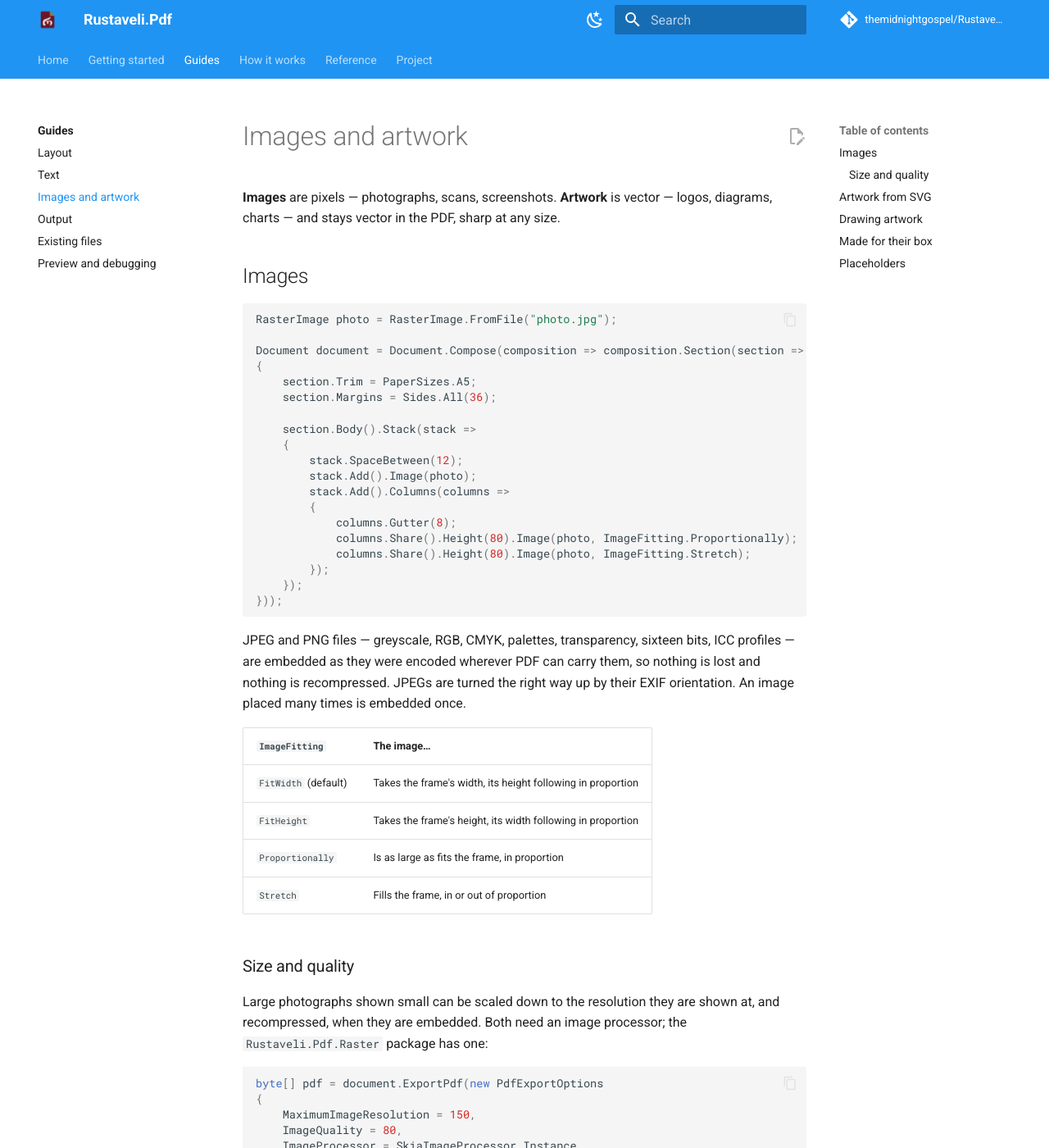
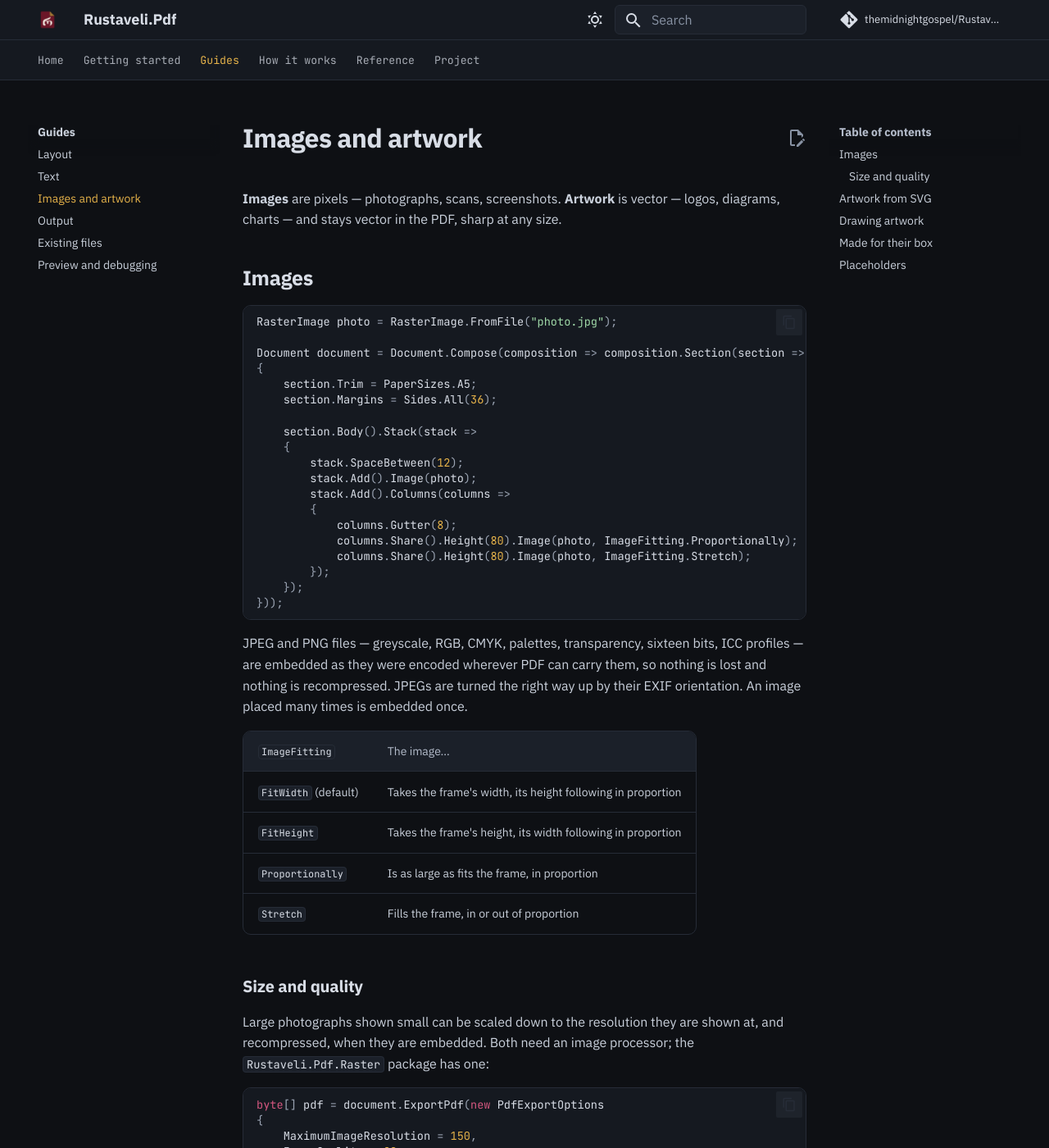
Before and after one commit to themidnightgospel/Rustaveli.Pdf, an MkDocs documentation site: the page built from docs/guide/images-and-artwork.md, in a window 1280 px wide and 1400 px high. Shown: the whole window at 82% size. Built offline with MkDocs 1.6.1 and Material for MkDocs 9.7.7, drawn with Linux system fonts in a browser that asks for light colours; comment, search, counter and statistics services are not loaded.

Commit message:
Give the site an editor's look
Dark by default, with a light scheme behind the toggle and the header dark in both, like an editor's chrome. IBM Plex Sans and JetBrains Mono; code blocks as editor panes with the file's name as a tab; gold callouts; ruled tables whose names stay whole. Set through Material's own variables, so every component follows.

```diff
--- /dev/null
+++ b/docs/stylesheets/workbench.css
@@ -0,0 +1,238 @@
+/*
+  The site's look: a code editor's. Dark by default, with a light scheme behind the toggle; the header stays dark in
+  both, like an editor's chrome. Colours are set through Material's own variables, so every component follows them.
+*/
+
+:root > * {
+  --rp-gold: #e6b34a;
+  --rp-wine: #d4577f;
+  --rp-chrome: #151920;
+  --rp-chrome-raised: #1b2029;
+  --rp-chrome-line: #262c37;
+  --rp-chrome-fg: #d8dde6;
+  --rp-chrome-muted: #8892a3;
+
+  --md-primary-fg-color: var(--rp-chrome);
+  --md-primary-fg-color--light: var(--rp-chrome-raised);
+  --md-primary-fg-color--dark: #0e1014;
+  --md-primary-bg-color: var(--rp-chrome-fg);
+  --md-primary-bg-color--light: var(--rp-chrome-muted);
+}
+
+[data-md-color-scheme="slate"] {
+  --md-hue: 220;
+  --rp-line: #262c37;
+  --rp-raised: #1b2029;
+  --rp-callout: rgba(230, 179, 74, 0.07);
+  --rp-callout-line: rgba(230, 179, 74, 0.35);
+
+  --md-default-bg-color: #0e1014;
+  --md-default-fg-color: #d8dde6;
+  --md-default-fg-color--light: #b4bccb;
+  --md-default-fg-color--lighter: #8892a3;
+  --md-default-fg-color--lightest: #262c37;
+  --md-accent-fg-color: var(--rp-gold);
+  --md-typeset-color: #c9d0db;
+  --md-typeset-a-color: var(--rp-gold);
+  --md-code-bg-color: #151920;
+  --md-code-fg-color: #d8dde6;
+  --md-code-hl-color: rgba(230, 179, 74, 0.12);
+  --md-code-hl-keyword-color: #d4577f;
+  --md-code-hl-string-color: #9fd8a7;
+  --md-code-hl-number-color: #e6b34a;
+  --md-code-hl-constant-color: #e6b34a;
+  --md-code-hl-function-color: #8cb4ff;
+  --md-code-hl-name-color: #d8dde6;
+  --md-code-hl-variable-color: #d8dde6;
+  --md-code-hl-operator-color: #9aa3b2;
+  --md-code-hl-punctuation-color: #9aa3b2;
+  --md-code-hl-comment-color: #6b7487;
+  --md-code-hl-generic-color: #8892a3;
+  --md-code-hl-special-color: #e6b34a;
+  --md-footer-bg-color: #0b0d10;
+  --md-footer-bg-color--dark: #08090b;
+}
+
+[data-md-color-scheme="default"] {
+  --rp-line: #e2e5ea;
+  --rp-raised: #f3f4f7;
+  --rp-callout: #fbf5e8;
+  --rp-callout-line: #e5c98c;
+
+  --md-default-bg-color: #ffffff;
+  --md-default-fg-color: #161a21;
+  --md-accent-fg-color: #a8771f;
+  --md-typeset-color: #262b33;
+  --md-typeset-a-color: #8a5a12;
+  --md-code-bg-color: #f6f7f9;
+  --md-code-fg-color: #1d222a;
+  --md-code-hl-color: rgba(168, 119, 31, 0.12);
+  --md-code-hl-keyword-color: #a3214d;
+  --md-code-hl-string-color: #1f6b35;
+  --md-code-hl-number-color: #9a5b00;
+  --md-code-hl-constant-color: #9a5b00;
+  --md-code-hl-function-color: #1554a8;
+  --md-code-hl-name-color: #1d222a;
+  --md-code-hl-variable-color: #1d222a;
+  --md-code-hl-operator-color: #59616d;
+  --md-code-hl-punctuation-color: #59616d;
+  --md-code-hl-comment-color: #8a919a;
+  --md-code-hl-generic-color: #59616d;
+  --md-code-hl-special-color: #9a5b00;
+  --md-footer-bg-color: var(--rp-chrome);
+  --md-footer-bg-color--dark: #0e1014;
+}
+
+/* The chrome: header and tabs read as an editor's title bar. */
+.md-header,
+.md-tabs {
+  background-color: var(--rp-chrome);
+  color: var(--rp-chrome-fg);
+}
+
+.md-header {
+  box-shadow: none;
+  border-bottom: 1px solid var(--rp-chrome-line);
+}
+
+.md-header--shadow {
+  box-shadow: none;
+}
+
+.md-tabs {
+  border-bottom: 1px solid var(--rp-chrome-line);
+}
+
+.md-tabs__link {
+  font-family: var(--md-code-font-family);
+  font-size: 0.66rem;
+  opacity: 0.75;
+}
+
+.md-tabs__item--active .md-tabs__link {
+  color: var(--rp-gold);
+  opacity: 1;
+}
+
+.md-header__title {
+  font-weight: 600;
+}
+
+.md-search__form {
+  background-color: var(--rp-chrome-raised);
+  border: 1px solid var(--rp-chrome-line);
+  border-radius: 6px;
+}
+
+/* Headings: tight and plain, as on the home page. */
+.md-typeset h1 {
+  color: var(--md-default-fg-color);
+  font-weight: 600;
+  letter-spacing: -0.02em;
+}
+
+.md-typeset h2,
+.md-typeset h3 {
+  color: var(--md-default-fg-color);
+  font-weight: 600;
+  letter-spacing: -0.01em;
+}
+
+/* Navigation: the current page is marked as an editor marks the open file. */
+.md-nav__link--active {
+  color: var(--md-accent-fg-color);
+  font-weight: 500;
+}
+
+/* Code blocks: editor panes, with the file's name as a tab when the block names one. */
+.md-typeset .highlight,
+.md-typeset pre {
+  border-radius: 10px;
+}
+
+.md-typeset .highlight {
+  border: 1px solid var(--rp-line);
+  overflow: hidden;
+}
+
+.md-typeset .highlight pre {
+  margin: 0;
+  border-radius: 0;
+}
+
+.md-typeset .highlight span.filename {
+  display: flex;
+  align-items: center;
+  gap: 0.5em;
+  margin: 0;
+  padding: 0.55em 1em;
+  border-bottom: 1px solid var(--rp-line);
+  border-radius: 0;
+  background-color: var(--rp-raised);
+  color: var(--md-default-fg-color--light);
+  font-family: var(--md-code-font-family);
+  font-size: 0.7rem;
+  font-weight: 400;
+  box-shadow: inset 0 -2px 0 var(--rp-gold);
+}
+
+.md-typeset .highlight span.filename + pre {
+  margin-top: 0;
+}
+
+.md-typeset :not(pre) > code {
+  border: 1px solid var(--rp-line);
+  border-radius: 4px;
+  background-color: var(--rp-raised);
+}
+
+/* Callouts: a gold note, never a coloured box per kind. */
+.md-typeset .admonition,
+.md-typeset details {
+  border: 1px solid var(--rp-callout-line);
+  border-radius: 10px;
+  background-color: var(--rp-callout);
+  box-shadow: none;
+  font-size: 0.72rem;
+}
+
+.md-typeset .admonition > .admonition-title,
+.md-typeset details > summary {
+  background-color: transparent;
+  color: var(--md-accent-fg-color);
+  font-weight: 600;
+}
+
+.md-typeset .admonition > .admonition-title::before,
+.md-typeset details > summary::before {
+  background-color: var(--md-accent-fg-color);
+}
+
+/* Tables: ruled, with a quiet head. */
+.md-typeset table:not([class]) {
+  border: 1px solid var(--rp-line);
+  border-radius: 10px;
+  box-shadow: none;
+  font-size: 0.7rem;
+}
+
+.md-typeset table:not([class]) th {
+  background-color: var(--rp-raised);
+  color: var(--md-default-fg-color--light);
+  font-weight: 500;
+}
+
+.md-typeset table:not([class]) td {
+  border-top: 1px solid var(--rp-line);
+}
+
+/* Footer: the editor's status bar. */
+.md-footer-meta {
+  border-top: 1px solid var(--rp-chrome-line);
+  font-family: var(--md-code-font-family);
+}
+
+/* A name in a table cell stays whole: package and member names do not break mid-word. */
+.md-typeset table:not([class]) code {
+  white-space: nowrap;
+}
--- a/mkdocs.yml
+++ b/mkdocs.yml
@@ -23,21 +23,23 @@ theme:
   name: material
   logo: images/logo.png
   favicon: images/logo.png
+  # An editor's colours, dark first; docs/stylesheets/workbench.css sets them.
   palette:
-    - media: "(prefers-color-scheme: light)"
-      scheme: default
-      primary: blue
-      accent: blue
+    - scheme: slate
+      primary: custom
+      accent: custom
+      toggle:
+        icon: material/weather-sunny
+        name: Light mode
+    - scheme: default
+      primary: custom
+      accent: custom
       toggle:
         icon: material/weather-night
         name: Dark mode
-    - media: "(prefers-color-scheme: dark)"
-      scheme: slate
-      primary: blue
-      accent: blue
-      toggle:
-        icon: material/weather-sunny
-        name: Light mode
+  font:
+    text: IBM Plex Sans
+    code: JetBrains Mono
   features:
     - navigation.tabs
     - navigation.sections
@@ -47,6 +49,9 @@ theme:
     - search.highlight
     - content.code.copy
     - content.action.edit
+
+extra_css:
+  - stylesheets/workbench.css
 
 markdown_extensions:
   - admonition
```
